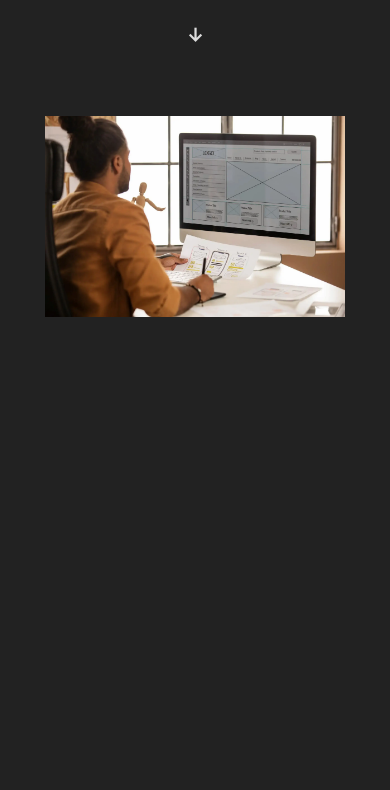
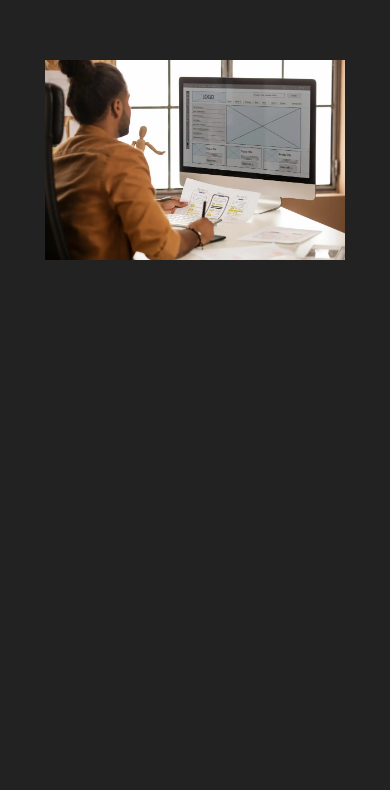
Before and after one commit to abg1995/crea-tu-web2, a plain HTML site: page index.html in a window 390 px wide. Shown: the part 350-1140 px from the top of the page. Drawn offline with nearby package versions, Linux system fonts and the light colour scheme; files whose address does not match are found by name.

Commit message:
cambios media query body test width

```diff
--- a/css/styles.css
+++ b/css/styles.css
@@ -508,6 +508,16 @@ header {
 }
 
 @media (max-width: 768px) {
+  body {
+    display: flex;
+    flex-direction: column;
+    min-width: 100vw;
+    background-color: var(--color-bg-current);
+    color: var(--color-text-current);
+    font-family: var(--font-family);
+    line-height: 1;
+    font-weight: 300;
+  }
   .label-check {
     display: block;
   }
```
